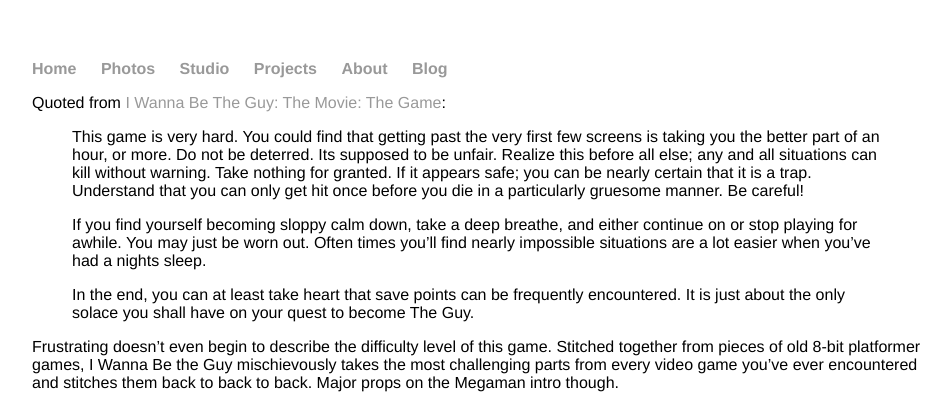
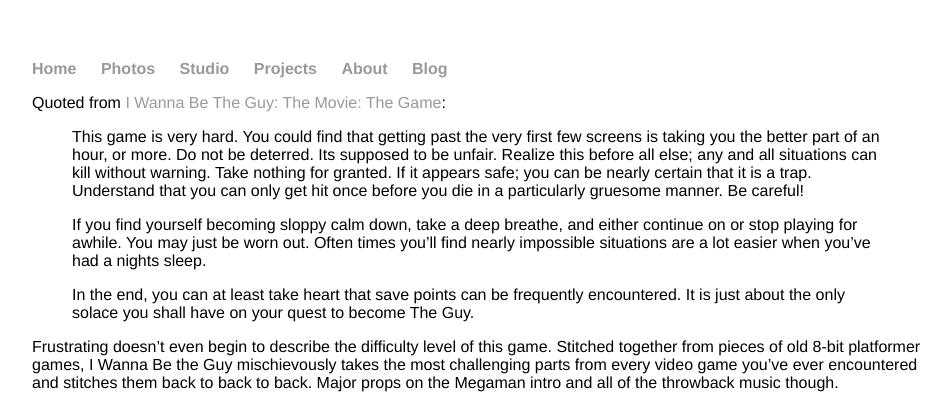
Before and after one commit to dmschulman/dmschulman.github.io, a Jekyll site: the page built from _posts/2008-02-21-I-Wanna-Be-the-Guy.md, in a window 1280 px wide, cut to the strip 0-404 px from the top of the page. Shown: the whole strip, without its empty margins (160-1109 px from the left). Built offline with Jekyll 4.4.1, drawn with Linux system fonts in a browser that asks for light colours.

Commit message:
Update/Create 2008-02-21-I-Wanna-Be-the-Guy.md

```diff
--- a/_posts/2008-02-21-I-Wanna-Be-the-Guy.md
+++ b/_posts/2008-02-21-I-Wanna-Be-the-Guy.md
@@ -18,7 +18,7 @@
 
 > In the end, you can at least take heart that save points can be frequently encountered. It is just about the only solace you shall have on your quest to become The Guy.
 
-Frustrating doesn't even begin to describe the difficulty level of this game. Stitched together from pieces of old 8-bit platformer games, I Wanna Be the Guy mischievously takes the most challenging parts from every video game you’ve ever encountered and stitches them back to back to back. Major props on the Megaman intro though.
+Frustrating doesn't even begin to describe the difficulty level of this game. Stitched together from pieces of old 8-bit platformer games, I Wanna Be the Guy mischievously takes the most challenging parts from every video game you’ve ever encountered and stitches them back to back to back. Major props on the Megaman intro and all of the throwback music though.
 
 <iframe width="853" height="480" src="https://www.youtube.com/embed/CPBgxWyXYKI?rel=0" frameborder="0" allowfullscreen></iframe>
 
```
